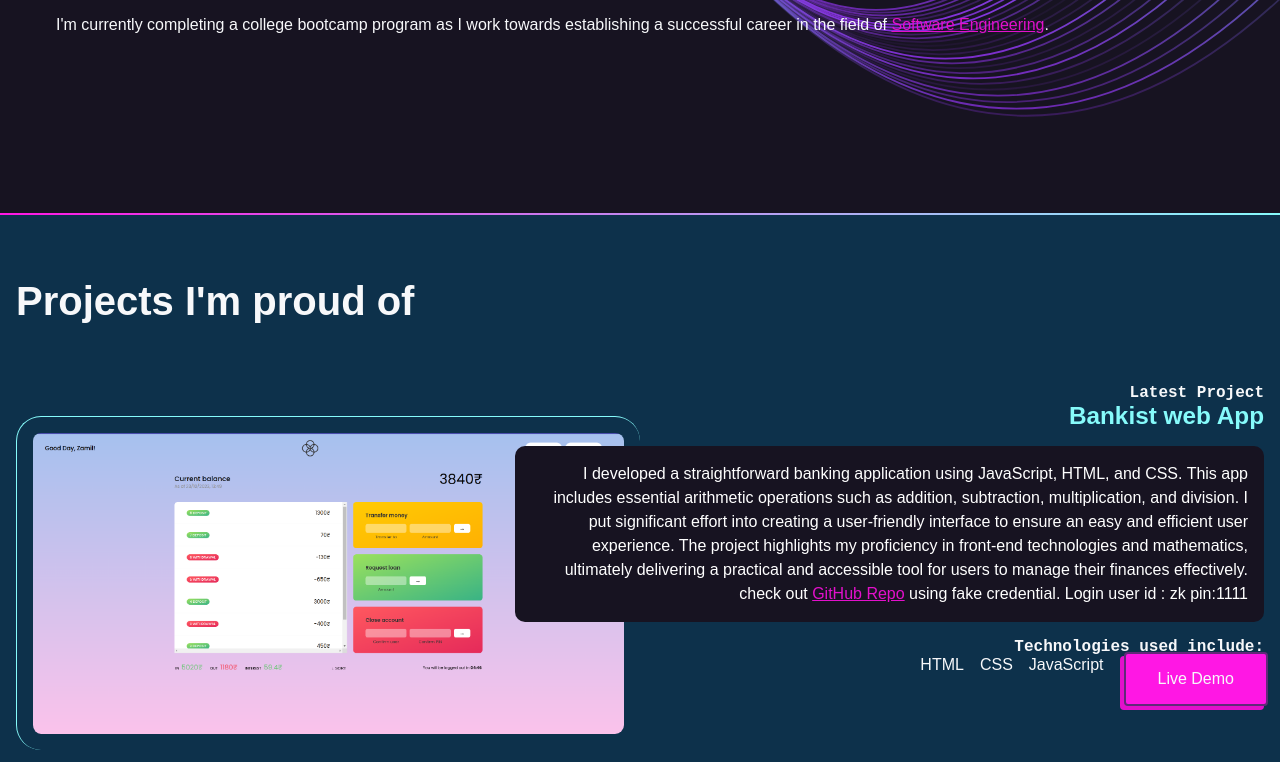
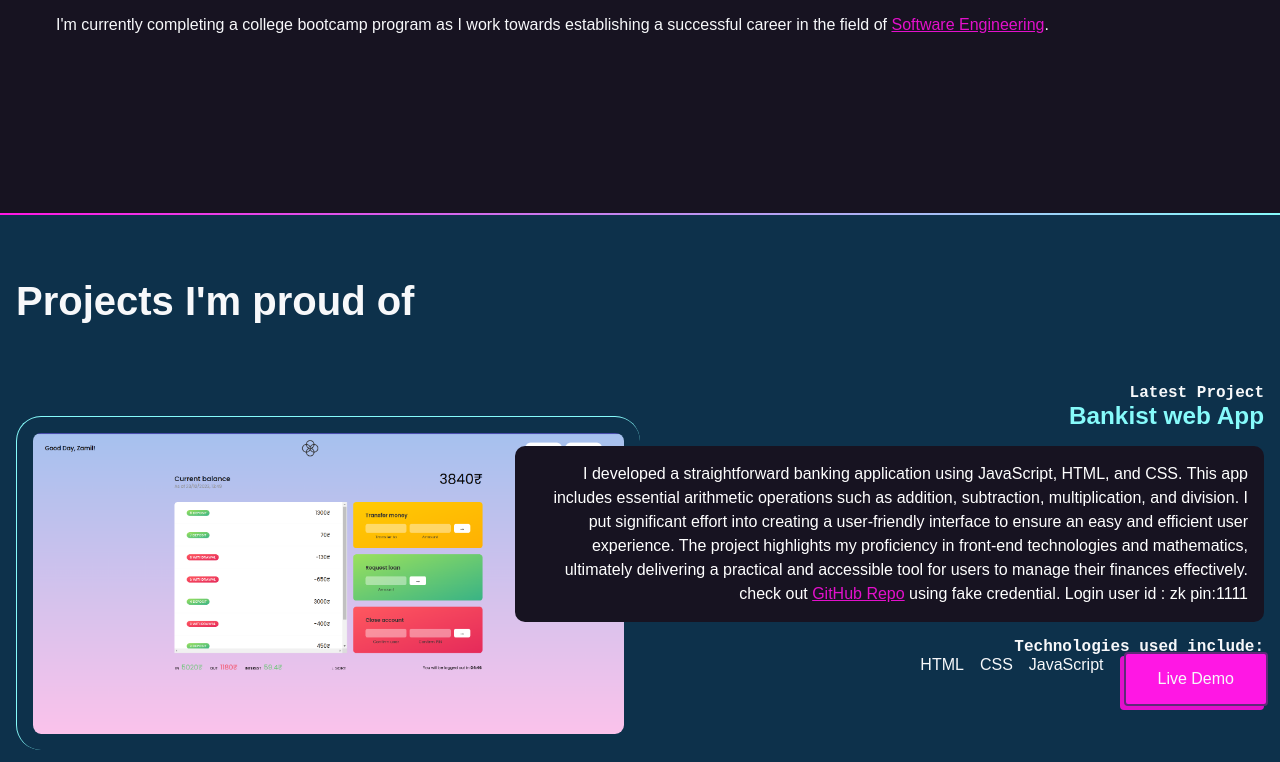
Before and after one commit to M00nNight/Imzamil, a plain HTML site: page index.html in a window 1280 px wide. Shown: the part 516-1278 px from the top of the page. Drawn offline with Linux system fonts and the light colour scheme; a web font is replaced by a local one.

Commit message:
Update style.css

```diff
--- a/style.css
+++ b/style.css
@@ -30,7 +30,6 @@ body {
   background-color: var(--black);
   color: var(--white);
   font-size: var(--font-size);
-  background-image: url("./project-img/oooscillate.svg");
   background-repeat: no-repeat;
 }
 
```
